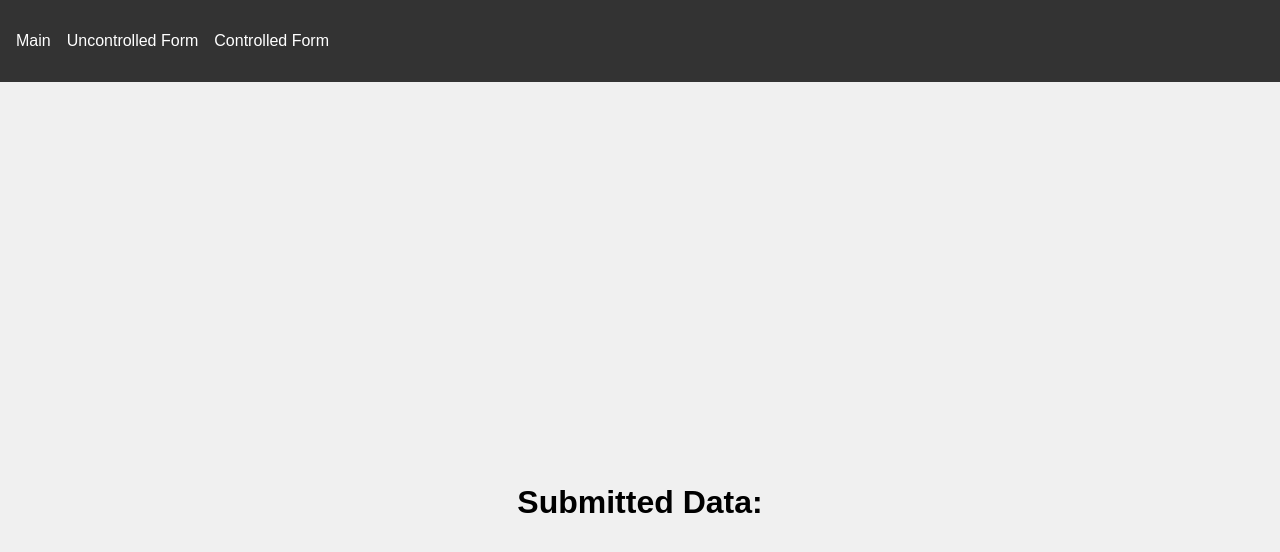
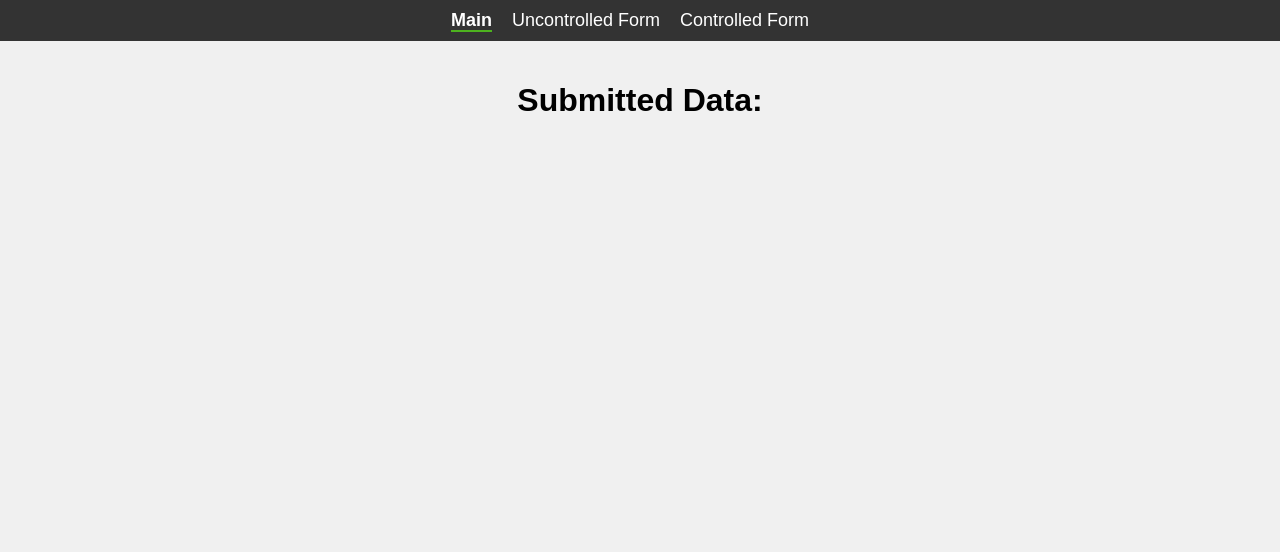
Before and after one commit to Alex-prokop/RS_School_React, a React (Vite) app: page / in a window 1280 px wide. Shown: the top 552 px of the page. Built offline with nearby package versions, Linux system fonts and the light colour scheme; the HTML template or start-up script is replaced by a standard one.

Commit message:
add: style for Main pages

```diff
--- a/src/App.css
+++ b/src/App.css
@@ -0,0 +1,44 @@
+nav {
+  background-color: #333;
+  padding: 10px;
+  display: flex;
+  justify-content: center;
+}
+
+nav ul {
+  list-style: none;
+  margin: 0;
+  padding: 0;
+  display: flex;
+}
+
+nav ul li {
+  margin-right: 20px;
+}
+
+nav ul li a {
+  color: white;
+  text-decoration: none;
+  font-size: 18px;
+  transition: color 0.3s ease;
+}
+
+nav ul li a:hover {
+  color: #4ea911;
+}
+
+nav ul li a.active {
+  font-weight: bold;
+  border-bottom: 2px solid #4db21e;
+}
+
+@media (max-width: 600px) {
+  nav ul {
+    flex-direction: column;
+  }
+
+  nav ul li {
+    margin-bottom: 10px;
+    margin-right: 0;
+  }
+}
--- a/src/App.tsx
+++ b/src/App.tsx
@@ -1,8 +1,14 @@
 import React from 'react';
-import { BrowserRouter as Router, Routes, Route, Link } from 'react-router-dom';
+import {
+  BrowserRouter as Router,
+  Routes,
+  Route,
+  NavLink,
+} from 'react-router-dom';
 import Main from './routes/Main';
 import FormUncontrolledContainer from './routes/FormUncontrolledContainer';
 import FormControlledContainer from './routes/FormControlledContainer';
+import './App.css';
 
 function App() {
   return (
@@ -10,30 +16,33 @@ function App() {
       <nav>
         <ul>
           <li>
-            <Link
+            <NavLink
               to="/"
+              className={({ isActive }) => (isActive ? 'active' : '')}
               onClick={() => console.log('Navigating to Main route')}
             >
               Main
-            </Link>
+            </NavLink>
           </li>
           <li>
-            <Link
+            <NavLink
               to="/form-uncontrolled"
+              className={({ isActive }) => (isActive ? 'active' : '')}
               onClick={() =>
                 console.log('Navigating to Uncontrolled Form route')
               }
             >
               Uncontrolled Form
-            </Link>
+            </NavLink>
           </li>
           <li>
-            <Link
+            <NavLink
               to="/form-controlled"
+              className={({ isActive }) => (isActive ? 'active' : '')}
               onClick={() => console.log('Navigating to Controlled Form route')}
             >
               Controlled Form
-            </Link>
+            </NavLink>
           </li>
         </ul>
       </nav>
--- a/src/routes/Main.css
+++ b/src/routes/Main.css
@@ -2,7 +2,6 @@
   display: flex;
   flex-direction: column;
   align-items: center;
-  justify-content: center;
   min-height: 100vh;
   background-color: #f0f0f0;
   padding: 20px;
--- a/src/routes/Main.tsx
+++ b/src/routes/Main.tsx
@@ -46,6 +46,9 @@ const Main = () => {
               <strong>Email:</strong> {data.email}
             </p>
             <p>
+              <strong>Password:</strong> {data.password}
+            </p>
+            <p>
               <strong>Gender:</strong> {data.gender}
             </p>
             <p>
```
Also changed, not shown: 1 other file (tests, documents, lock files or other folders).
